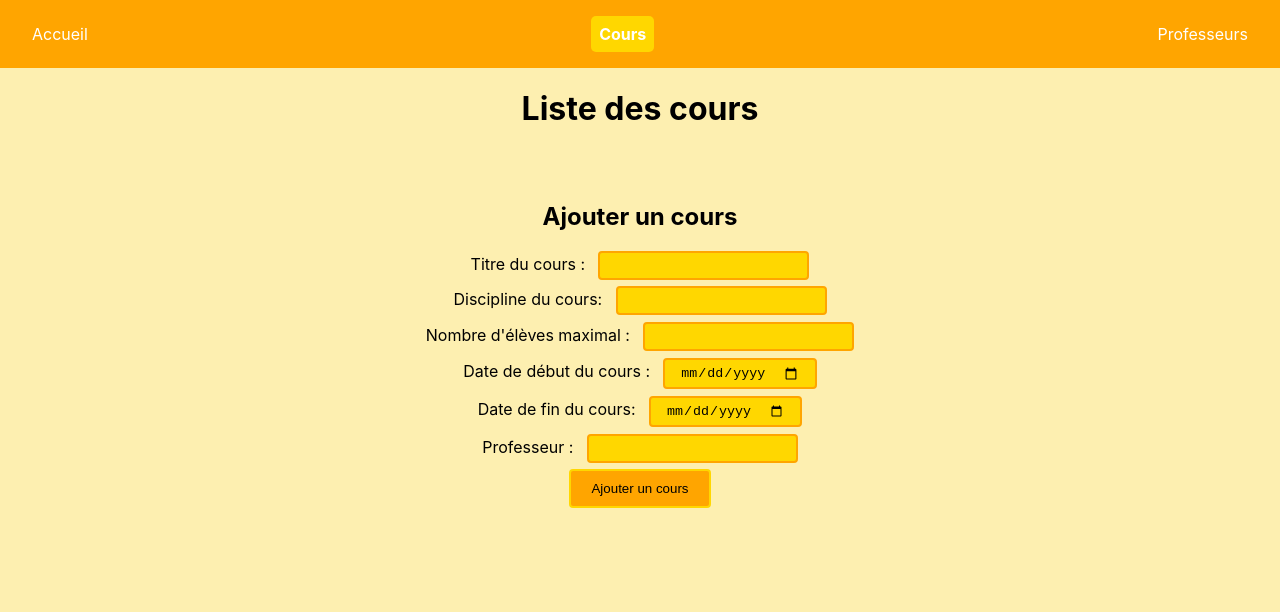
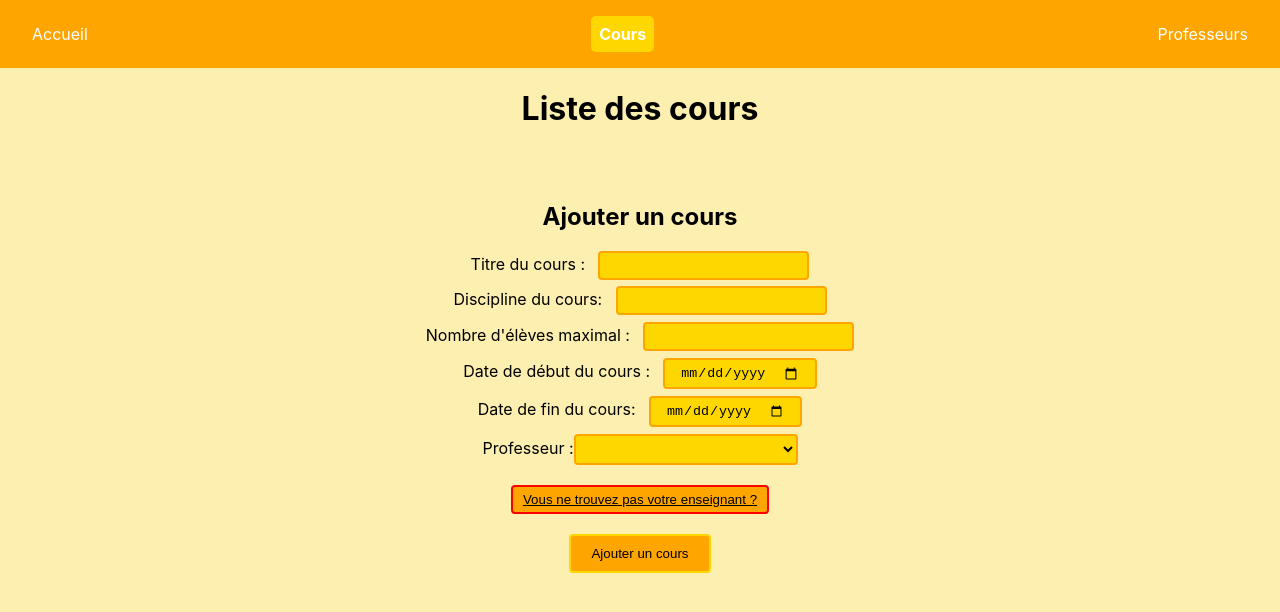
Before and after one commit to MouadMalhoud/Cegep-React, a React (Create React App) app: page /Cours in a window 1280 px wide. Shown: the top 612 px of the page. Built offline with nearby package versions, Linux system fonts and the light colour scheme.

Commit message:
FAIT: Modification select (professeur) et bouton redirection ajout prof

```diff
--- a/src/components/Cours.js
+++ b/src/components/Cours.js
@@ -1,8 +1,30 @@
 import React, { useEffect, useState } from "react";
 import "../styles/Cours.css";
+import { useNavigate } from "react-router-dom";
+
 
 
 const Cours = (props) => {
+  const naviguer = useNavigate();
+  const handleNaviguerClick = () => {
+    naviguer("/Professeurs");
+  }
+
+  const [options, setOptions] = useState([]);
+  useEffect(() => {
+    const storedOptions = getLocalStorageProf();
+    setOptions(storedOptions);
+  }, []);
+
+  const getLocalStorageProf = () => {
+    const storedOptions = localStorage.getItem('options');
+    return storedOptions ? JSON.parse(storedOptions) : [];
+  };
+
+  const handleChangeOption = (event) => {
+    console.log('Prof sélectionné:', event.target.value);
+  };
+
   const [cours, setCours] = useState([]);
   const [professeurs, setProfesseurs] = useState([]);
   // const localCours = localStorage.getItem("cours")
@@ -57,6 +79,8 @@ const Cours = (props) => {
     alert("ATTENTION. Les dates des cours doivent être le 23 janvier et le 6 juin pour la session acteulle.");
     return;
   }
+
+  // AJOUTER CODE FILTERCOURS
   return (
     <div className="conteneur">
       <h1 className="titre-cours">Liste des cours</h1>
@@ -96,8 +120,18 @@ const Cours = (props) => {
         <br />
         <label>
           Professeur :
-          <input type="text" name="professeur" value={nouveauCours.professeur} onChange={saisieHandler} required />
+          <select onChange="handleChangeOption" required>
+          {options.map((option, index) => (
+          <option key={index} value={option.value}>
+            {option.label}
+          </option>
+          ))}
+         </select>
         </label>
+          <div>
+            <br></br>
+            <button className="ajouter-prof-btn" onClick={handleNaviguerClick} type="button">Vous ne trouvez pas votre enseignant ?</button>
+          </div>
         <br />
         <button type="submit">Ajouter un cours</button>
       </form>
--- a/src/styles/Cours.css
+++ b/src/styles/Cours.css
@@ -27,3 +27,19 @@ button:active{
   border: 2px solid #FFD700;
   transform: translateY(2px);
 }
+
+select{
+  padding: 5px 100px;
+  border-radius: 4px;
+  background-color: #FFD700;
+  border: 2px solid #FFA500;
+}
+
+.ajouter-prof-btn{
+  padding: 5px 10px;
+  border-radius: 4px;
+  background-color: #FFA500;
+  border: 2px solid red;
+  cursor: pointer;
+  text-decoration: underline;
+}
```
